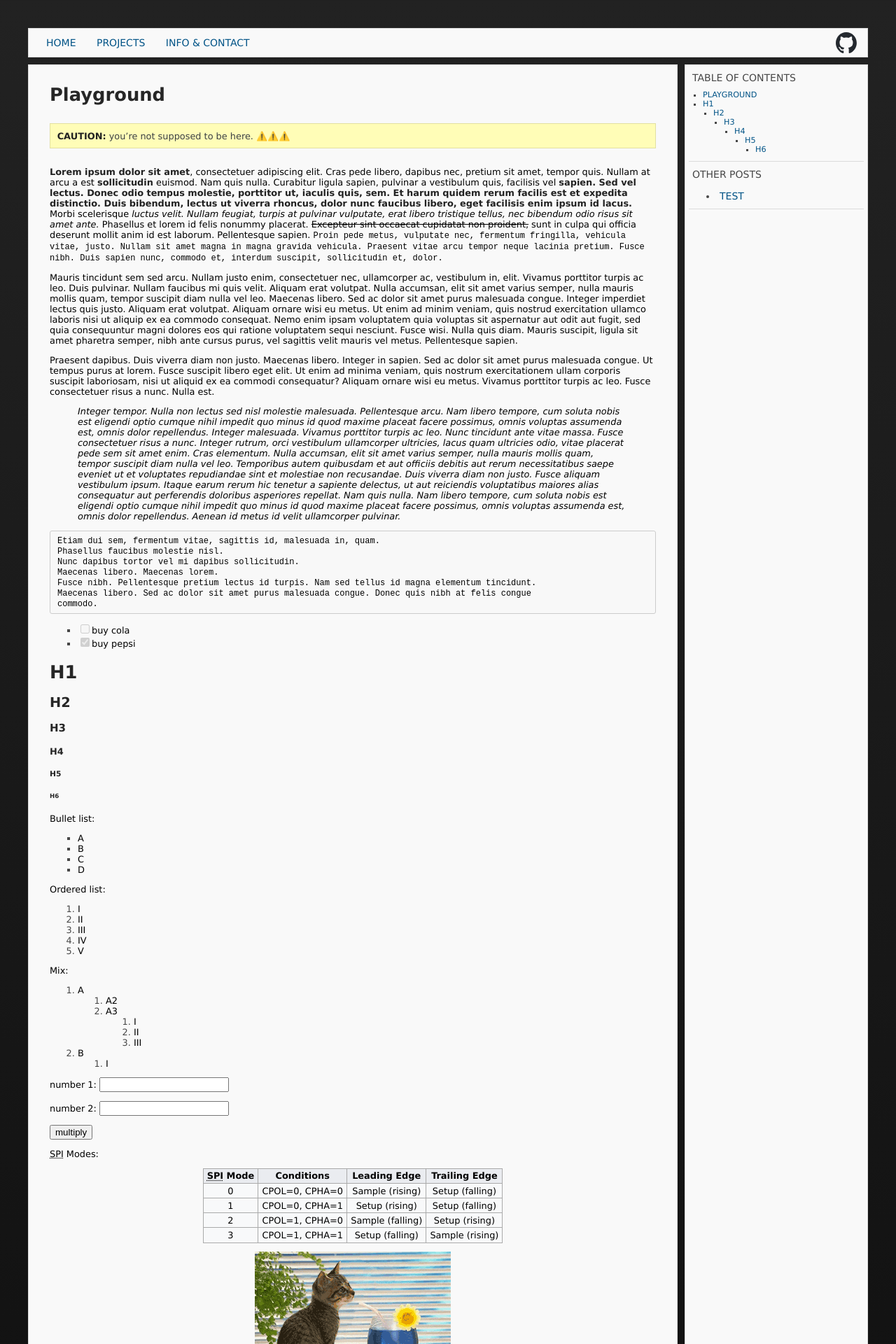
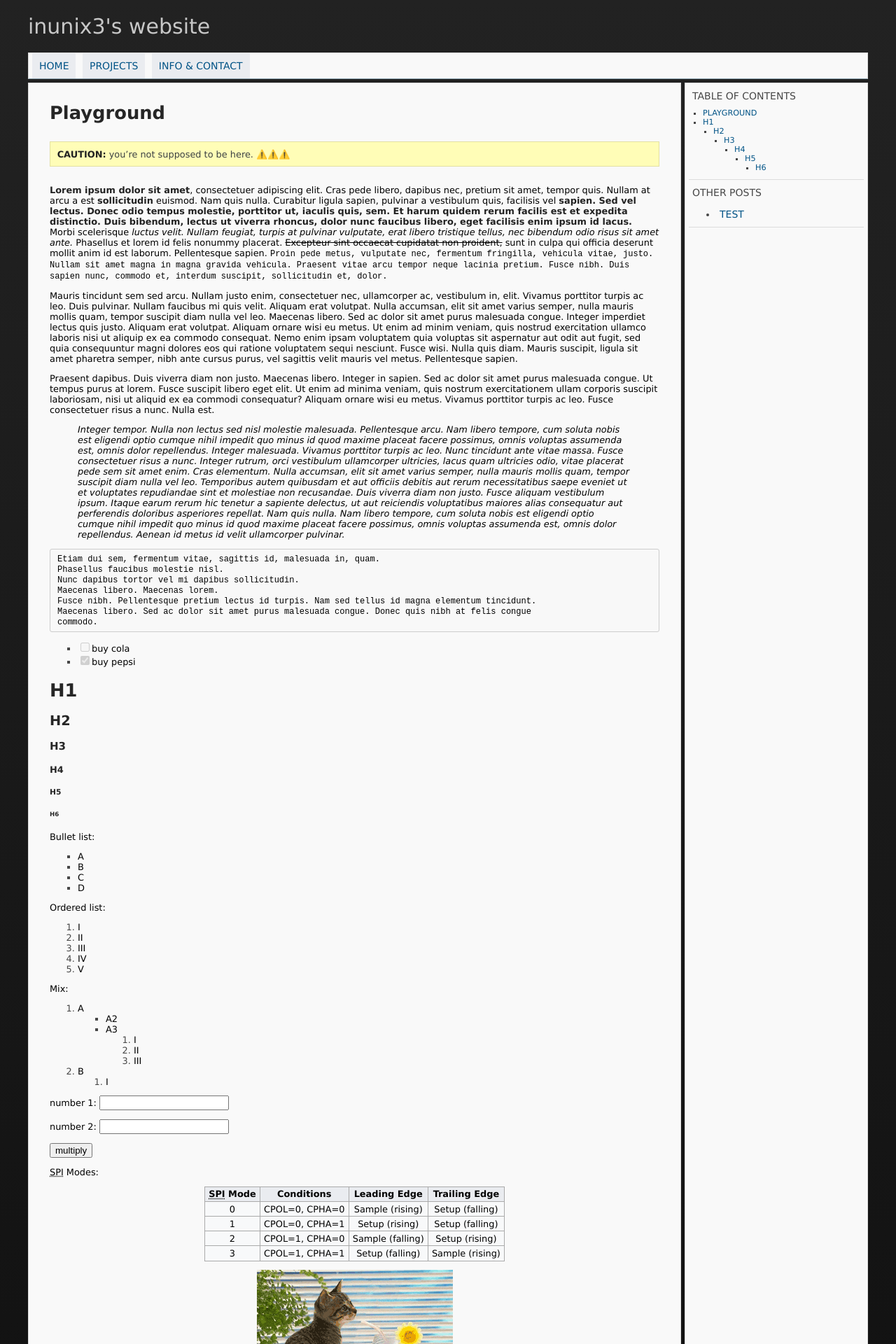
Before and after one commit to inunix3/inunix3.github.io, a Jekyll site: the page built from playground.md, in a window 1280 px wide. Shown: the top 1920 px of the page at 70% size. Built offline with Jekyll 4.4.1, drawn with Linux system fonts in a browser that asks for light colours; our own code applies the rules of GitHub Pages for plain Markdown files.

Commit message:
edit styles

```diff
--- a/_includes/navigation.html
+++ b/_includes/navigation.html
@@ -1,6 +1,6 @@
 <nav id="navigation">
     {% for item in site.data.navigation %}
-    <li><a href="{{ item.link }}" {% if page.url == item.link %} class="current-page" {% endif %}>
+    <li><a href="{{ item.link }}" {% if page.url == item.link %} {% endif %}>
             {{ item.name }}
         </a></li>
     {% endfor %}
--- a/_layouts/default.html
+++ b/_layouts/default.html
@@ -18,12 +18,13 @@
 
 <body>
     <div id="container">
+    <div id="logo">inunix3's website</div>
         <div id="topbar">
             {% include navigation.html %}
 
-            <a href="https://github.com/inunix3">
-                <img id="github-link" src="/assets/images/github-mark.svg" alt="GitHub" />
-            </a>
+            <!-- <a href="https://github.com/inunix3"> -->
+            <!--     <img id="github-link" src="/assets/images/github-mark.svg" alt="GitHub" /> -->
+            <!-- </a> -->
         </div>
 
         <div id="main-area">
--- a/assets/css/main.css
+++ b/assets/css/main.css
@@ -1,5 +1,3 @@
-/* disclaimer: i'm really bad at CSS */
-
 body {
     background: linear-gradient(#222, #000);
     color: black;
@@ -12,12 +10,11 @@ body {
 code {
     font-size: 12px;
     white-space: pre-wrap;
-    word-wrap: break-word;
     overflow-wrap: break-word;
 }
 
 blockquote {
-    font-style: italic
+    font-style: italic;
 }
 
 a {
@@ -25,12 +22,8 @@ a {
     text-transform: uppercase;
 }
 
-ul li {
+ul {
     list-style-type: square;
-}
-
-ol li {
-    list-style-type: decimal;
 }
 
 li::marker {
@@ -49,12 +42,7 @@ address {
     font-style: normal;
 }
 
-h1,
-h2,
-h3,
-h4,
-h5,
-h6 {
+h1, h2, h3, h4, h5, h6 {
     color: #262626;
 }
 
@@ -73,18 +61,14 @@ table {
     border-collapse: collapse;
 }
 
-table>tr>th,
-table>tr>td,
-table>*>tr>th,
-table>*>tr>td {
+table th,
+table td {
     border: 1px solid #aaa;
     padding: 0.2em 0.4em;
 }
 
-table>tr>th,
-table>*>tr>th {
+table th {
     background-color: #eaecf0;
-    color: #000;
     text-align: center;
 }
 
@@ -94,38 +78,30 @@ table>*>tr>th {
     gap: 10px;
 }
 
-.note, .info {
+/* Grouped shared styles for callout boxes */
+.note, .info, .warning, .caution, .todo {
     margin: 2em 0 !important;
     padding: 0.75em;
     color: #3d4144;
     text-indent: initial;
+}
+
+.note, .info {
     background-color: #d4e1ff;
     border: 1px solid #bfcbe6;
 }
 
 .warning {
-    margin: 2em 0 !important;
-    padding: 0.75em;
-    color: #3d4144;
-    text-indent: initial;
     background-color: #ffddb4;
     border: 1px solid #e5c6a2;
 }
 
 .caution {
-    margin: 2em 0 !important;
-    padding: 0.75em;
-    color: #3d4144;
-    text-indent: initial;
     background-color: #fffdb7;
     border: 1px solid #e2e0a2;
 }
 
 .todo {
-    margin: 2em 0 !important;
-    padding: 0.75em;
-    color: #3d4144;
-    text-indent: initial;
     background-color: #e5ffc9;
     border: 1px solid #c8deaf;
 }
@@ -133,8 +109,8 @@ table>*>tr>th {
 #container {
     display: flex;
     flex-direction: column;
-    margin: 40px auto;
-    gap: 10px;
+    margin: 20px auto;
+    gap: 5px;
     max-width: 1200px;
 }
 
@@ -143,6 +119,7 @@ table>*>tr>th {
     justify-content: space-between;
     background-color: #f9f9f9;
     border: 1px solid #dcdcdc;
+    border-bottom: 1px solid #8aa1ae;
     max-width: 1198px;
     width: 100%;
     max-height: 40px;
@@ -153,7 +130,7 @@ table>*>tr>th {
 #main-area {
     display: flex;
     flex-direction: row;
-    gap: 10px;
+    gap: 5px;
     max-width: 1200px;
     margin: 0;
     padding: 0;
@@ -164,13 +141,13 @@ table>*>tr>th {
     flex-direction: column;
     background-color: #f9f9f9;
     border: 1px solid #dcdcdc;
+    border-bottom: 1px solid #8aa1ae;
     max-width: 250px;
     width: 100%;
     padding: 5px;
 }
 
-#toc-title,
-#post-list-title {
+#toc-title, #post-list-title {
     color: #474747;
     padding: 5px;
 }
@@ -194,7 +171,7 @@ table>*>tr>th {
 
 #posts-list {
     border-bottom: 1px solid #dcdcdc;
-    padding: 10px 0 10px 0;
+    padding: 10px 0;
 }
 
 #github-link {
@@ -206,10 +183,22 @@ table>*>tr>th {
 }
 
 #navigation li {
+    height: 100%;
     display: inline-block;
 }
 
-:is(#navigation, #posts-list) li {
+#navigation li a {
+    margin-left: 5px;
+    overflow-wrap: break-word;
+    height: 100%;
+    display: inline-block;
+    padding: 10px;
+    background-color: #eaecf0;
+    text-decoration: none;
+    cursor: pointer;
+}
+
+#posts-list li {
     margin-left: 25px;
     overflow-wrap: break-word;
 }
@@ -221,17 +210,29 @@ table>*>tr>th {
 
 :is(#toc, #navigation, #posts-list) li a:hover {
     text-decoration: underline;
+    background-color: #dae8ee;
 }
 
 #content {
     margin: 0;
-    padding: 10px 30px 8px 30px;
+    padding: 10px 30px 8px;
     min-height: 100vh;
     overflow: hidden;
-    max-width: auto;
     width: 100%;
     overflow-wrap: break-word;
     background-color: #f9f9f9;
     border: 1px solid #dcdcdc;
+    border-bottom: 1px solid #8aa1ae;
     font-size: 0.92em;
 }
+
+#logo {
+    /* position: absolute; */
+    /* top: 10px; */
+    /* left: 10px; */
+    font-weight: bool;
+    font-size: 30px;
+    color: white;
+    opacity: 0.75;
+    padding: 0px 0px 15px;
+}
```
